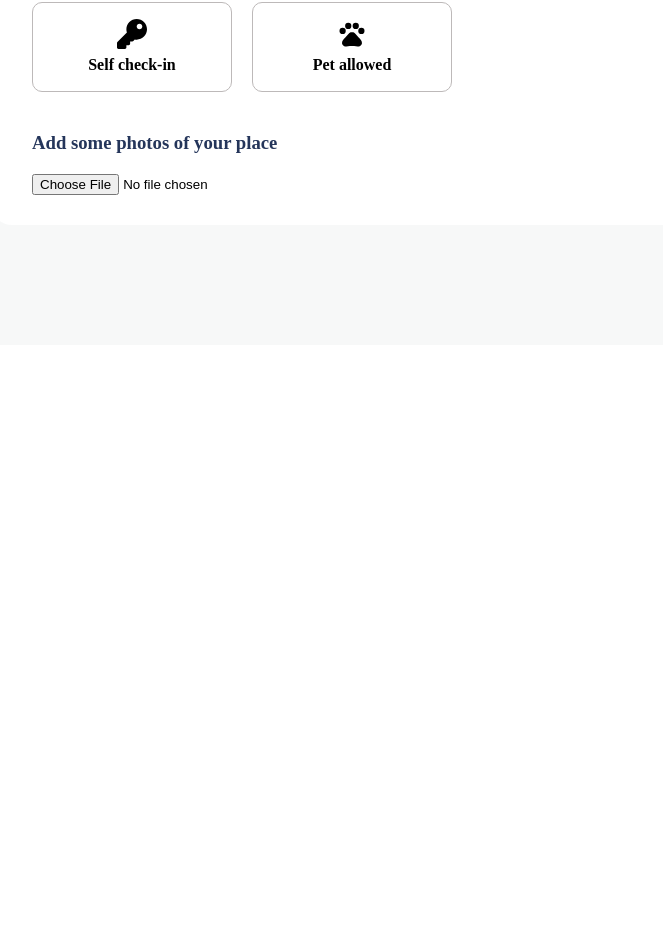
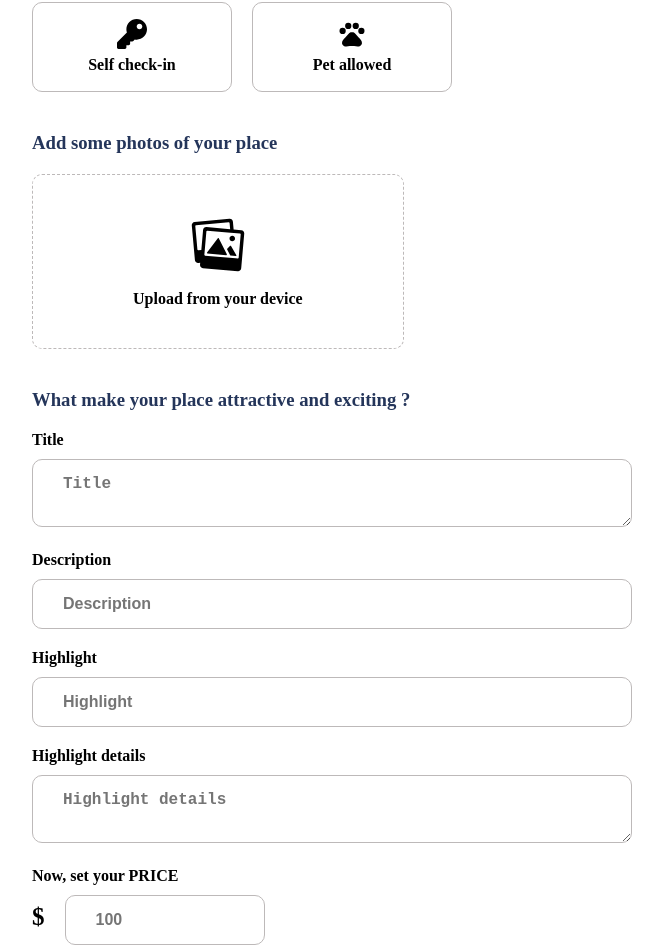
Before and after one commit to itsAadityaSharma/Dream-Nest, a React (Create React App) app in the folder client/: page /create_listing in a window 1280 px wide. Shown: the part 2194-3146 px from the top of the page, without its empty margins (68-731 px from the left). Before the commit the page ends 2539 px from the top, so only its background shows below. Built offline with nearby package versions, Linux system fonts and the light colour scheme.

Commit message:
ImageDragDrop

```diff
--- a/client/package.json
+++ b/client/package.json
@@ -12,6 +12,7 @@
     "@testing-library/react": "^13.4.0",
     "@testing-library/user-event": "^13.5.0",
     "react": "^18.3.1",
+    "react-beautiful-dnd": "^13.1.1",
     "react-dom": "^18.3.1",
     "react-icons": "^5.2.0",
     "react-redux": "^9.1.2",
--- a/client/src/pages/CreateListing.jsx
+++ b/client/src/pages/CreateListing.jsx
@@ -1,12 +1,36 @@
-import React from "react";
+import React, { useState } from "react";
 import "../styles/CreateListing.scss";
 import Navbar from "../components/Navbar";
 import { categories } from "../data";
 import { types, facilities } from "../data";
 import { AddCircleOutline, RemoveCircleOutline } from "@mui/icons-material";
 import variables from "../styles/variables.scss";
+import { DragDropContext, Draggable, Droppable } from "react-beautiful-dnd";
+import { IoIosImages } from "react-icons/io";
+import { BiTrash } from "react-icons/bi";
 
 const CreateListing = () => {
+  /*UPLOAD, DRAG, & DROP, REMOVE PHOTOS*/
+  const [photos, setPhotos] = useState([]);
+  const handleUploadPhotos = (e) => {
+    const newPhotos = e.target.files;
+    setPhotos((prevPhotos) => [...prevPhotos, ...newPhotos]);
+  };
+
+  const handleDragPhoto = (result) => {
+    if (!result.destination) return;
+    const items = Array.from(photos);
+    const [reorderedItem] = items.splice(result.source.index, 1);
+    items.splice(result.destination.index, 0, reorderedItem);
+    setPhotos(items);
+  };
+
+  const handleRemovePhoto = (indexToRemove) => {
+    setPhotos((prevPhotos) =>
+      prevPhotos.filter((_, index) => index !== indexToRemove)
+    );
+  };
+
   return (
     <>
       <Navbar />
@@ -172,7 +196,117 @@
               ))}
             </div>
             <h3>Add some photos of your place</h3>
-            <input type="file" />
+            <DragDropContext onDragEnd={(result) => handleDragPhoto(result)}>
+              <Droppable droppableId="photos" direction="horizontal">
+                {(provided) => (
+                  <div
+                    className="photos"
+                    {...provided.droppableProps}
+                    ref={provided.innerRef}
+                  >
+                    {photos.length < 1 && (
+                      <>
+                        <input
+                          id="image"
+                          type="file"
+                          style={{ display: "none" }}
+                          accept="image/*"
+                          onChange={handleUploadPhotos}
+                          multiple
+                        ></input>
+                        <label htmlFor="image" className="alone">
+                          <div className="icon">
+                            <IoIosImages />
+                          </div>
+                          <p>Upload from your device</p>
+                        </label>
+                      </>
+                    )}
+                    {photos.length >= 1 && (
+                      <>
+                        {photos.map((photo, index) => {
+                          return (
+                            <Draggable
+                              key={index}
+                              draggableId={index.toString()}
+                              index={index}
+                            >
+                              {(provided) => (
+                                <div
+                                  className="photo"
+                                  ref={provided.innerRef}
+                                  {...provided.draggableProps}
+                                  {...provided.dragHandleProps}
+                                >
+                                  <img
+                                    src={URL.createObjectURL(photo)}
+                                    alt="place"
+                                  />
+                                  <button
+                                    type="button"
+                                    onClick={() => handleRemovePhoto(index)}
+                                  >
+                                    <BiTrash></BiTrash>
+                                  </button>
+                                </div>
+                              )}
+                            </Draggable>
+                          );
+                        })}
+                        <input
+                          id="image"
+                          type="file"
+                          style={{ display: "none" }}
+                          accept="image/*"
+                          onChange={handleUploadPhotos}
+                          multiple
+                        ></input>
+                        <label htmlFor="image" className="together">
+                          <div className="icon">
+                            <IoIosImages />
+                          </div>
+                          <p>Upload from your device</p>
+                        </label>
+                      </>
+                    )}
+                  </div>
+                )}
+              </Droppable>
+            </DragDropContext>
+            <h3>What make your place attractive and exciting ?</h3>
+            <div className="description">
+              <p>Title</p>
+              <textarea type="text" placeholder="Title" name="title" required />
+              <p>Description</p>
+              <input
+                type="text"
+                placeholder="Description"
+                name="description"
+                required
+              />
+              <p>Highlight</p>
+              <input
+                type="text"
+                placeholder="Highlight"
+                name="highlight"
+                required
+              />
+              <p>Highlight details</p>
+              <textarea
+                type="text"
+                placeholder="Highlight details"
+                name="highlightDesc"
+                required
+              />
+              <p>Now, set your PRICE</p>
+              <span>$</span>
+              <input
+                type="number"
+                placeholder="100"
+                className="price"
+                required
+              />
+            </div>
           </div>
         </form>
       </div>
--- a/client/src/pages/RegisterPage.jsx
+++ b/client/src/pages/RegisterPage.jsx
@@ -1,7 +1,7 @@
 import React, { useEffect, useState } from "react";
 import { useNavigate } from "react-router-dom";
 import "../styles/Register.scss";
-//2:24:00
+//2:45:00
 const RegisterPage = () => {
   const [formData, setFormData] = useState({
     firstName: "",
```
Also changed, not shown: 1 other file (tests, documents, lock files or other folders).
